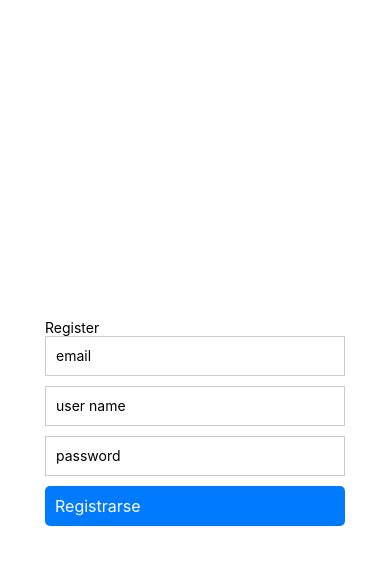
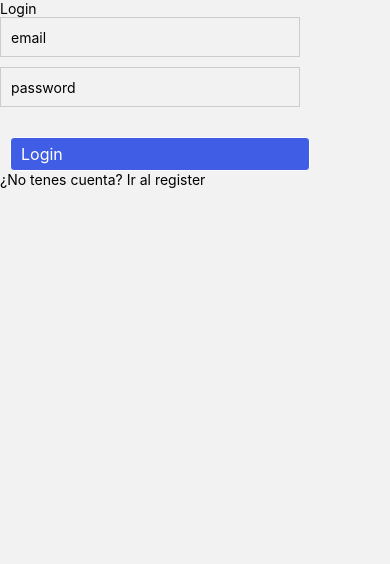
Before and after one commit to belendominguezda/proyectoRN, a React Native app in the folder my-app/: screen /Login in a window 390 px wide. Shown: the top 564 px of the page. Built offline with nearby package versions, Linux system fonts and the light colour scheme.

Commit message:
register y login. hay que revisar

```diff
--- a/my-app/App.js
+++ b/my-app/App.js
@@ -1,14 +1,25 @@
+import {NavigationContainer} from '@react-navigation/native';
+import { createNativeStackNavigator } from '@react-navigation/native-stack';
+
 import { StatusBar } from 'expo-status-bar';
 import { StyleSheet, Text, View } from 'react-native';
 import Register from './src/screens/Register/Register';
+import Login from './src/screens/Login/Login'
+import Home from './src/screens/Home/Home'
 
+const Stack = createNativeStackNavigator();
 
 export default function App() {
   return (
-    <View style={styles.container}>
-      <StatusBar style="auto" />
-      <Register />
-    </View>
+      <NavigationContainer style={styles.container}>
+        <Stack.Navigator>
+
+          <Stack.Screen name= 'Register' component={Register} options={ { headerShown: false } }/>
+          <Stack.Screen name= 'Login' component={Login} options={ { headerShown: false } }/>
+          <Stack.Screen name= 'Home' component={Home} options={ { headerShown: false } }/>
+
+        </Stack.Navigator>
+      </NavigationContainer>
 
   );
 }
--- a/my-app/package.json
+++ b/my-app/package.json
@@ -11,12 +11,17 @@
   "dependencies": {
     "@expo/webpack-config": "^19.0.0",
     "@firebase/auth": "^1.3.2",
+    "@react-navigation/bottom-tabs": "^6.5.11",
+    "@react-navigation/native": "^6.1.9",
+    "@react-navigation/native-stack": "^6.9.16",
     "expo": "~49.0.15",
     "expo-status-bar": "~1.6.0",
     "firebase": "^8.10.1",
     "react": "18.2.0",
     "react-dom": "18.2.0",
     "react-native": "0.72.6",
+    "react-native-safe-area-context": "4.6.3",
+    "react-native-screens": "~3.22.0",
     "react-native-web": "~0.19.6"
   },
   "devDependencies": {
--- /dev/null
+++ b/my-app/src/screens/Home/Home.js
@@ -0,0 +1,34 @@
+import react, { Component } from 'react';
+import {TextInput, TouchableOpacity, View, Text, StyleSheet} from 'react-native';
+
+class Home extends Component {
+
+    constructor(){
+        super()
+
+        this.state = {
+
+
+        }
+    }
+
+
+      render(){
+        return(
+            <View styles = {styles.formContainer}>
+                <Text>Home</Text>
+
+            </View>
+
+
+        )
+      }
+
+}
+
+const styles = StyleSheet.create({
+
+
+  });
+
+  export default Home;
--- /dev/null
+++ b/my-app/src/screens/Login/Login.js
@@ -0,0 +1,131 @@
+import react, { Component } from 'react';
+import { auth } from '../../firebase/config';
+import {TextInput, TouchableOpacity, View, Text, StyleSheet} from 'react-native';
+
+class Login extends Component {
+
+    constructor(){
+        super()
+
+        this.state = {
+            email: "",
+            pass: "",
+            error: null
+
+        }
+    }
+
+    login(email, pass){
+
+        if (!email || !pass) {
+            this.setState({ error: "Por favor, completa todos los campos obligatorios." });
+            return; // Salir de la función si faltan campos
+        }
+
+        auth.signInWithEmailAndPassword(email, pass)
+         .then( response => {
+            console.log ("Login OK")
+             this.setState({login: true});
+
+             // Hay que limpiar los estados despues de el log in
+
+             this.props.navigation.navigate('Home')
+          })
+          .catch(error => {
+            let errorMessage = "Fallo en el registro";
+            if (error.code === "auth/email-already-in-use") {
+                errorMessage = "El correo electrónico ya está en uso";
+            } else if (error.code === "auth/invalid-email") {
+                errorMessage = "El correo electrónico no es válido";
+            } else if (error.code === "auth/weak-password") {
+                errorMessage = "La contraseña es demasiado débil";
+            }
+            this.setState({ error: errorMessage });
+        });
+      }
+
+      render(){
+        return(
+            <View styles = {styles.formContainer}>
+                <Text>Login</Text>
+                <TextInput
+                    style = {styles.input}
+                    onChangeText={(text)=>this.setState({email: text})}
+                    placeholder = "email"
+                    keyboardType = "email-address"
+                    value = {this.state.email}
+                />
+
+                <TextInput
+                    style = {styles.input}
+                    onChangeText={(text)=>this.setState({password: text})}
+                    placeholder = "password"
+                    keyboardType = "default"
+                    secureTextEntry={true}
+                    value = {this.state.password}
+
+                />
+
+                 {/* Mostrar el mensaje de error si existe el error */}
+                {this.state.error ? (
+                    <Text style={styles.errorText}>{this.state.error}</Text>
+                ) :
+                null}
+
+
+                <TouchableOpacity style={styles.button} onPress={()=>this.login(this.state.email, this.state.password)}>
+                    <Text style={styles.buttonText}>Login</Text>
+                </TouchableOpacity>
+
+                <TouchableOpacity onPress={ () => this.props.navigation.navigate('Register')}>
+                   <Text>¿No tenes cuenta? Ir al register</Text>
+                </TouchableOpacity>
+
+
+            </View>
+
+
+        )
+      }
+
+}
+
+const styles = StyleSheet.create({
+    container: {
+      flex: 1,
+      justifyContent: 'center',
+      alignItems: 'center',
+      backgroundColor: '#fff',
+    },
+    title: {
+      fontSize: 24,
+      marginBottom: 20,
+    },
+    input: {
+      width: 300,
+      height: 40,
+      borderWidth: 1,
+      borderColor: '#ccc',
+      marginBottom: 10,
+      paddingLeft: 10,
+    },
+    button: {
+        backgroundColor: "#405DE6",
+        marginHorizontal: 10,
+        paddingHorizontal: 10,
+        paddingVertical: 6,
+        textAlign: "center",
+        borderRadius: 4,
+        borderWidth: 1,
+        borderStyle: "solid",
+        borderColor: "#fff",
+        width: 300,
+        marginTop: 20,
+    },
+    buttonText: {
+      color: '#fff',
+      fontSize: 16,
+    },
+  });
+
+  export default Login;
--- a/my-app/src/screens/Register/Register.js
+++ b/my-app/src/screens/Register/Register.js
@@ -1,5 +1,5 @@
 import react, { Component } from 'react';
-import { auth } from '../../firebase/config';
+import { db, auth } from '../../firebase/config';
 import {TextInput, TouchableOpacity, View, Text, StyleSheet} from 'react-native';
 
 class Register extends Component {
@@ -11,18 +11,72 @@ class Register extends Component {
             email: "",
             userName: "",
             password: "",
+            bio: "",
+            fotoPerfil: "",
+            error: null
 
         }
     }
 
-    register(email, pass){
+
+    register(email, pass, userName, bio, fotoPerfil){
+        if (bio == null) {
+            bio = ""; // Establece un valor predeterminado en blanco si bio es nulo
+        }
+
+        if (fotoPerfil == null) {
+            fotoPerfil = ""; // Establece un valor predeterminado en blanco si fotoPerfil es nulo
+        }
+        if (userName == null) {
+            userName = ""; // Establece un valor predeterminado en blanco si userName es nulo
+        }
+
         auth.createUserWithEmailAndPassword(email, pass)
-         .then( response => {
-             this.setState({registered: true});
-          })
-         .catch( error => {
-           this.setState({error: 'Fallo en el registro.'})
-         })
+        .then(res => {
+            let userData = {
+                owner: email,
+                userName: userName,
+                createdAt: Date.now(),
+                bio : bio,
+                fotoPerfil : fotoPerfil
+            };
+
+            if (bio) {
+                userData.bio = bio;
+            }
+
+            if (fotoPerfil) {
+                userData.fotoPerfil = fotoPerfil;
+            }
+
+            db.collection('users').add(userData)
+            .then(()=>{
+                console.log("entré")
+                // Limpia los estados después del registro
+                this.setState({
+                    email:"",
+                    userName: "",
+                    password:"",
+                    bio: "",
+                    fotoPerfil:"",
+                    error : null
+                })
+            })
+            this.props.navigation.navigate('Login')
+        })
+          .catch(error => {
+            let errorMessage = "Fallo en el registro";
+            if (error.code === "auth/email-already-in-use") {
+                errorMessage = "El correo electrónico ya está en uso";
+            } else if (error.code === "auth/invalid-email") {
+                errorMessage = "El correo electrónico no es válido";
+            } else if (error.code === "auth/weak-password") {
+                errorMessage = "La contraseña es demasiado débil";
+            }
+
+            this.setState({ error:error.message });
+            console.log(error);
+        });
       }
 
       render(){
@@ -49,13 +103,39 @@ class Register extends Component {
                     style = {styles.input}
                     onChangeText={(text)=>this.setState({password: text})}
                     placeholder = "password"
-                    keyboardType = "email-address"
+                    keyboardType = "default"
+                    secureTextEntry={true}
                     value = {this.state.password}
 
                 />
 
+                <TextInput
+                    style = {styles.input}
+                    onChangeText={(text)=>this.setState({bio: text})}
+                    placeholder = "mini bio"
+                    keyboardType = "default"
+                    value = {this.state.bio}
+                />
+
+                <TextInput
+                    style = {styles.input}
+                    onChangeText={(text)=>this.setState({fotoPerfil: text})}
+                    placeholder = "URL para foto de perfil"
+                    keyboardType = "default"
+                    value = {this.state.fotoPerfil}
+                />
+
+                 {/* Mostrar el mensaje de error si existe el error */}
+                {this.state.error ? (
+                    <Text style={styles.errorText}>{this.state.error}</Text>
+                ) :
+                null}
+
                 <TouchableOpacity style={styles.button} onPress={()=>this.register(this.state.email, this.state.password)}>
                     <Text style={styles.buttonText}>Registrarse</Text>
+                </TouchableOpacity>
+                <TouchableOpacity onPress={ () => this.props.navigation.navigate('Login')}>
+                   <Text>¿Ya tenes cuenta? Ir al login</Text>
                 </TouchableOpacity>
 
 
@@ -73,6 +153,7 @@ const styles = StyleSheet.create({
       justifyContent: 'center',
       alignItems: 'center',
       backgroundColor: '#fff',
+
     },
     title: {
       fontSize: 24,
@@ -87,9 +168,17 @@ const styles = StyleSheet.create({
       paddingLeft: 10,
     },
     button: {
-      backgroundColor: '#007AFF',
-      padding: 10,
-      borderRadius: 5,
+        backgroundColor: "#405DE6",
+        marginHorizontal: 10,
+        paddingHorizontal: 10,
+        paddingVertical: 6,
+        textAlign: "center",
+        borderRadius: 4,
+        borderWidth: 1,
+        borderStyle: "solid",
+        borderColor: "#fff",
+        width: 300,
+        marginTop: 20,
     },
     buttonText: {
       color: '#fff',
```
Also changed, not shown: 1 other file (tests, documents, lock files or other folders).
